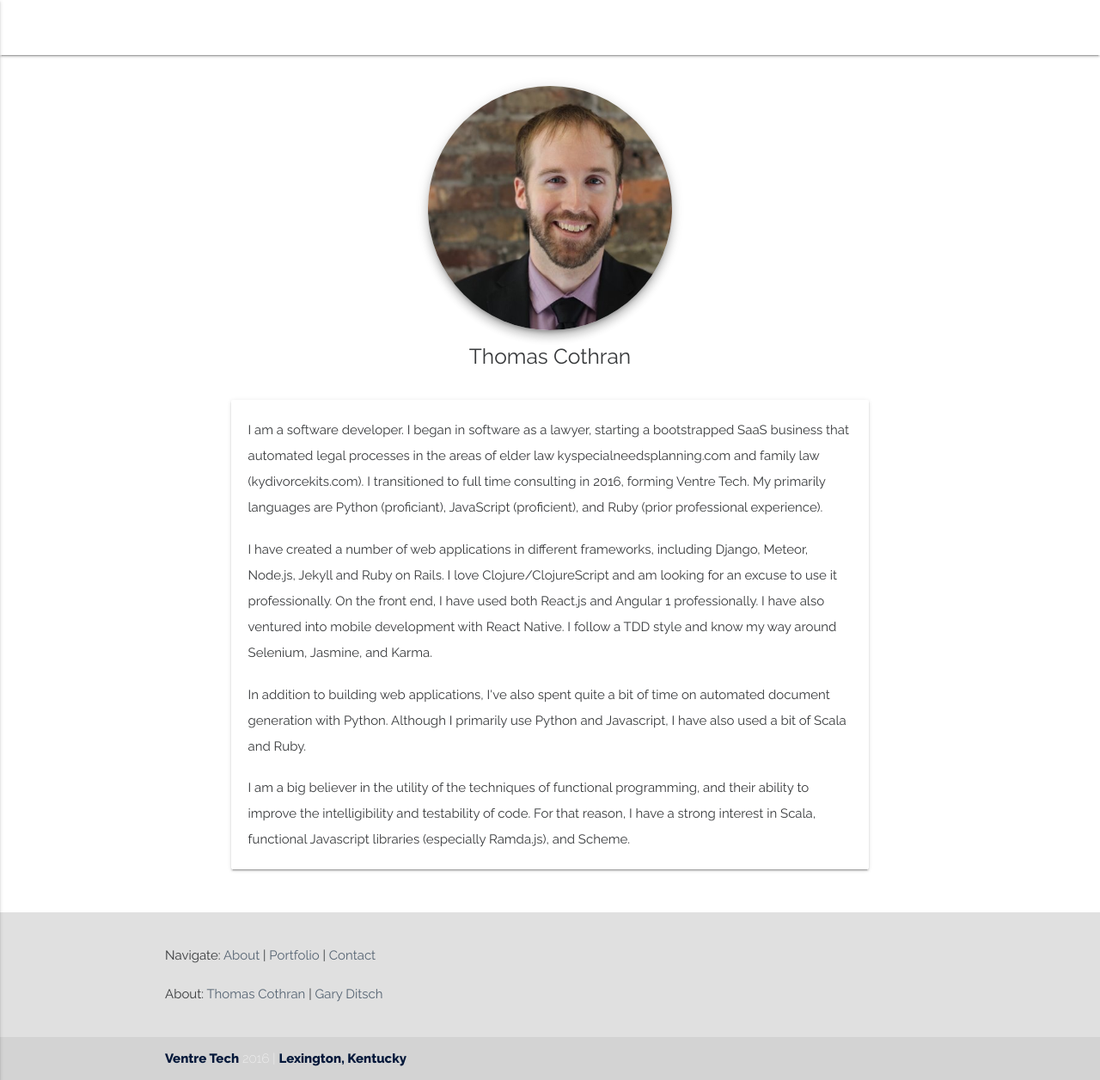
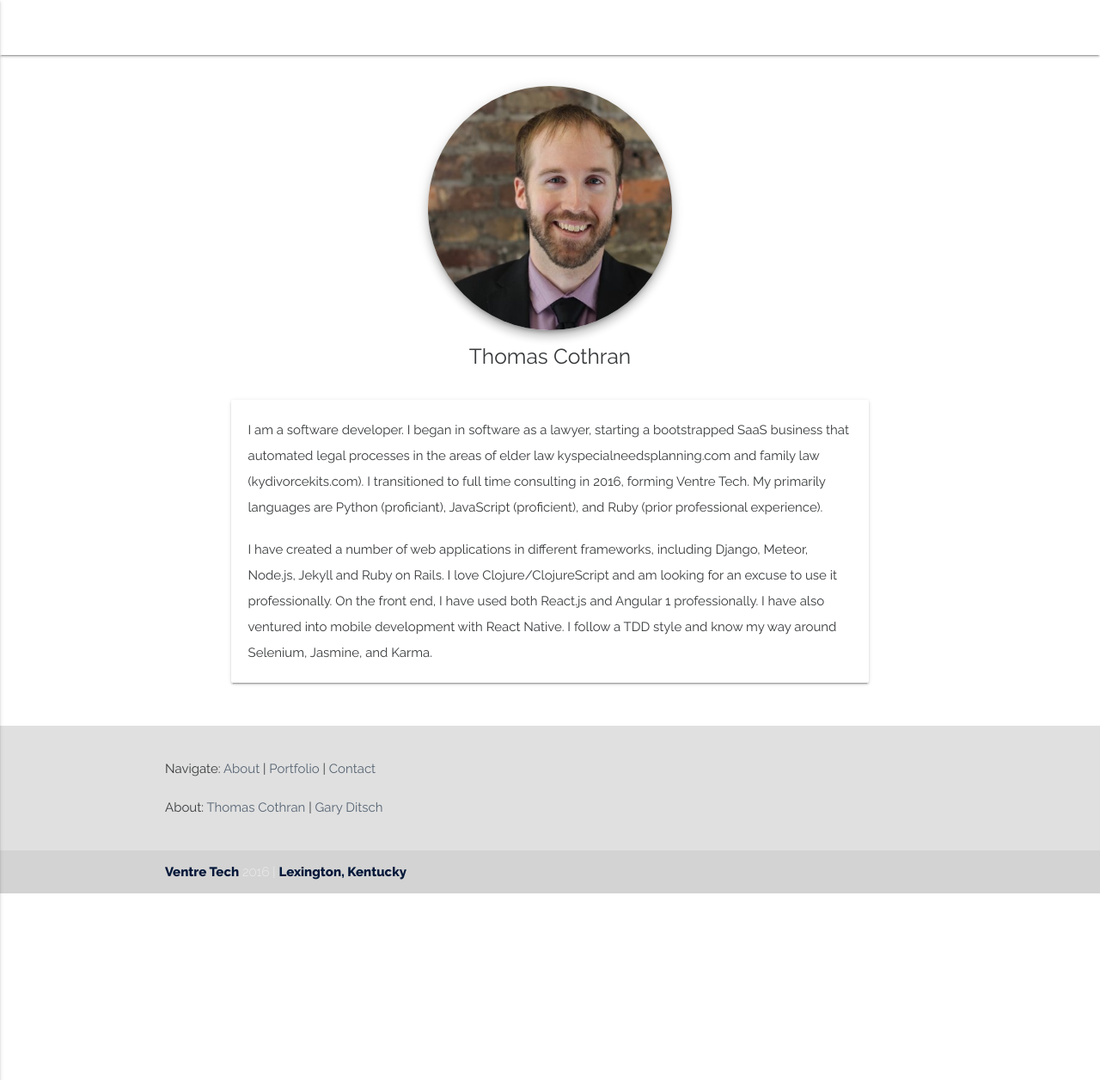
Before and after one commit to VentreTech/ventre_tech, a Jekyll site: the page built from thomas.html, in a window 1280 px wide and 1256 px high. Shown: the whole window at 86% size. Built offline with Jekyll 4.4.1, drawn with Linux system fonts in a browser that asks for light colours; nearby versions of some CDN libraries.

Commit message:
Trim bio.

```diff
--- a/thomas.html
+++ b/thomas.html
@@ -43,21 +43,6 @@ layout: default
                 I follow a TDD style and know my way around Selenium, Jasmine,
                 and Karma.
                   </p>
-                  <br>
-                  <p>
-                      In addition to building web applications, I've also spent quite a bit
-                      of time on automated document generation with Python.
-                      Although I primarily use Python and Javascript, I have also
-                      used a bit of Scala and Ruby.
-                  </p>
-                  <br>
-                  <p>
-                      I am a big believer in the utility of the techniques of
-                      functional programming, and their ability to improve the
-                      intelligibility and testability of code. For that reason,
-                      I have a strong interest in Scala, functional Javascript
-                      libraries (especially Ramda.js), and Scheme.
-                  </p>
                 </div>
               </div>
             </div>
```
